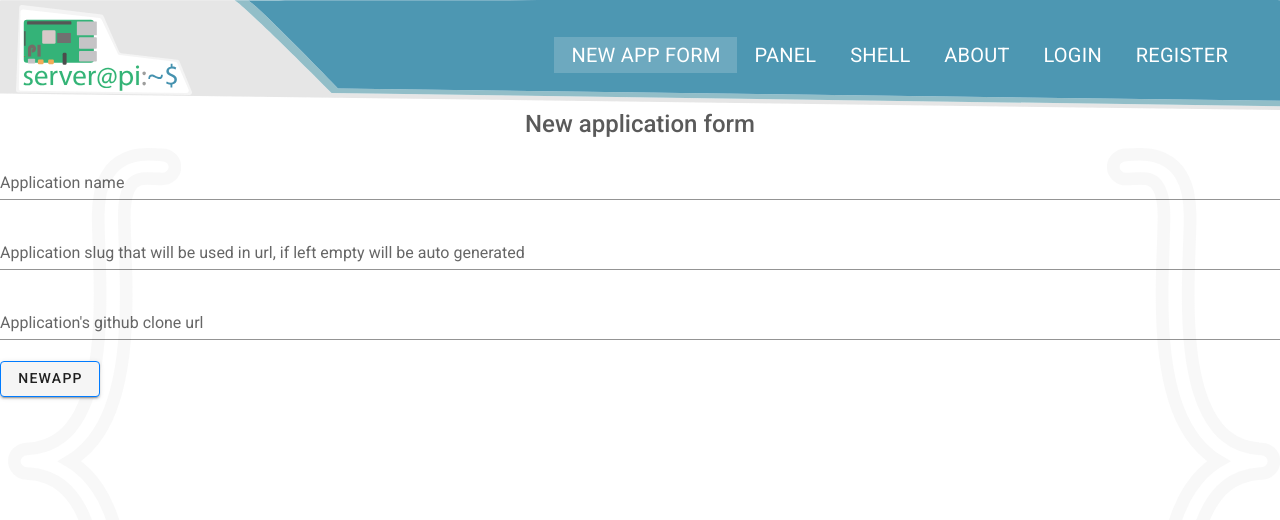
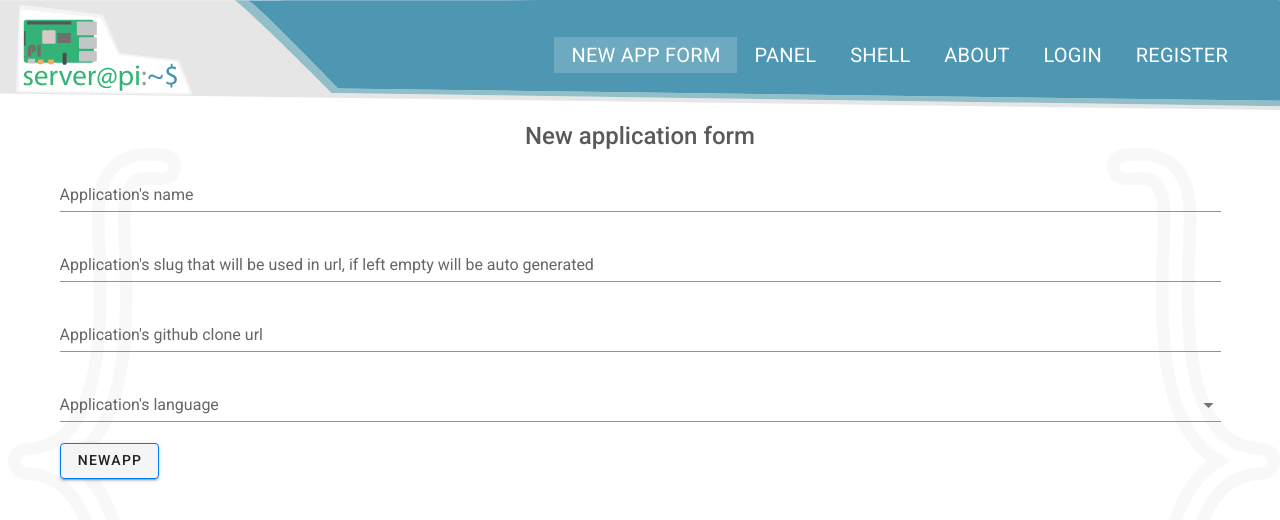
Before and after one commit to EdvinasMatusevicius/serverpiVUE, a Vue app: page /new-app in a window 1280 px wide. Shown: the top 520 px of the page. Built offline with nearby package versions, Linux system fonts and the light colour scheme.

Commit message:
new application form finished

```diff
--- a/src/components/forms/Input-row.vue
+++ b/src/components/forms/Input-row.vue
@@ -1,6 +1,7 @@
 <template>
-
+    <div>
         <v-text-field
+            v-if="showTextField()"
             v-model="inputModel"
             :rules="rules"
             :type="inputInfo.type"
@@ -8,6 +9,14 @@
             :name="inputInfo.name"
         >
         </v-text-field>
+        <v-select
+            v-if="showSelectField()"
+            v-model="inputModel"
+            :rules="rules"
+            :items="inputInfo.items"
+            :label="inputInfo.label"
+        ></v-select>
+    </div>
 </template>
 
 <script>
@@ -25,12 +34,10 @@ export default {
     watch:{
         inputModel: function(newVal){
             const modelInfo = {form:this.formtype,name:this.inputInfo.inputModel,value:newVal};
-            console.log(modelInfo);
             this[this.mutateMethod](modelInfo);
         }
     },
     created(){
-        console.log(this.mutateMethod);
     },
     methods:{
         setMutation(){
@@ -41,6 +48,20 @@ export default {
             mutateModelAuth:"loginRegister/mutateModel",
             mutateModelApp:"newApp/mutateModel"
         }),
+        showTextField(){
+            const inputType = this.inputInfo.type;
+            if(inputType === 'text' || inputType === 'email' || inputType === 'password'){
+                return true
+            }
+            return false
+        },
+        showSelectField(){
+            const inputType = this.inputInfo.type;
+            if(inputType === 'select'){
+                return true
+            }
+            return false
+        },
         getRules(){
              let rulesArr = [];
              this.inputInfo.validations.forEach(validation => {
--- a/src/store/modules/new-app.js
+++ b/src/store/modules/new-app.js
@@ -11,7 +11,7 @@ const state= ()=> ({
         applicationName:{
         inputModel:'applicationName',
         type:'text',
-        label:'Application name',
+        label:'Application\'s name',
         validations:[
         {
             validation:'required'
@@ -25,7 +25,7 @@ const state= ()=> ({
         applicationSlug:{
             inputModel:'applicationSlug',
             type:'text',
-            label:'Application slug that will be used in url, if left empty will be auto generated',
+            label:'Application\'s slug that will be used in url, if left empty will be auto generated',
             validations:[
                 {
                     validation:'required'
@@ -52,22 +52,32 @@ const state= ()=> ({
                 }
             ],
             },
-        // language:{
-        //     inputModel:'language',
-        //         type:'select',
-        //         label:'Repeat password',
-        //         validations:[
-        //             {
-        //             validation:'required'
-        //             },{
-        //             validation:'length',
-        //             min:8,
-        //             max:255
-        //             }
-        //         ],
-        //     }
-        },
-  })
+        language:{
+            inputModel:'language',
+            type:'select',
+            label:'Application\'s language',
+            items:[
+                {
+                    text: 'PHP website (php , laravel)',
+                    value: 1,
+                },
+                {
+                    text: 'NodeJs',
+                    value: 2,
+                },
+                {
+                    text: 'Static website (html css js)',
+                    value: 3,
+                },
+            ],
+            validations:[
+                {
+                validation:'required'
+                }
+            ],
+        }
+    },
+})
   const mutations = {
     mutateModel ({models},modelInfo){
         models[modelInfo.form][modelInfo.name] = modelInfo.value
--- a/src/views/New-app.vue
+++ b/src/views/New-app.vue
@@ -1,5 +1,5 @@
 <template>
-  <div>
+  <div class="container">
     <route-name></route-name>
     <form-component
       type="newApp"
```
Lines whose indentation alone changed are shown as unchanged.
